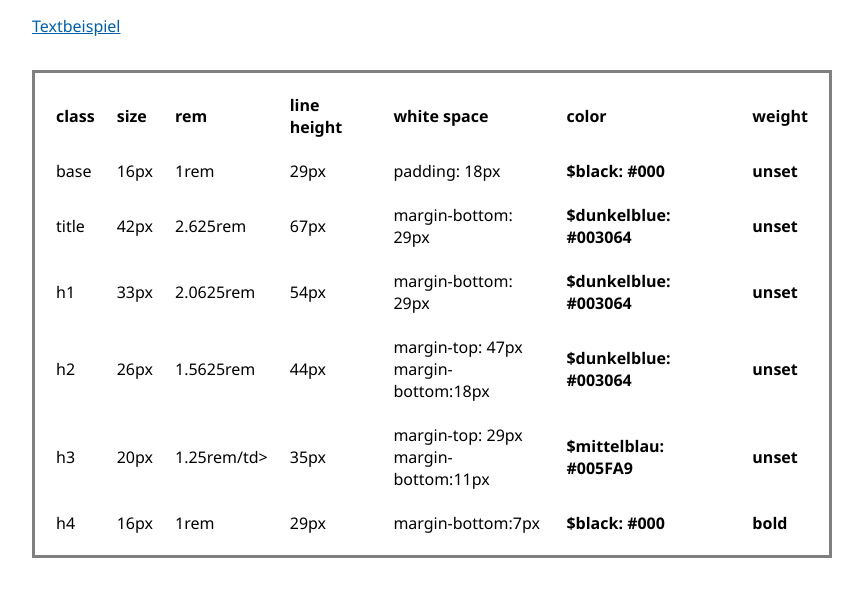
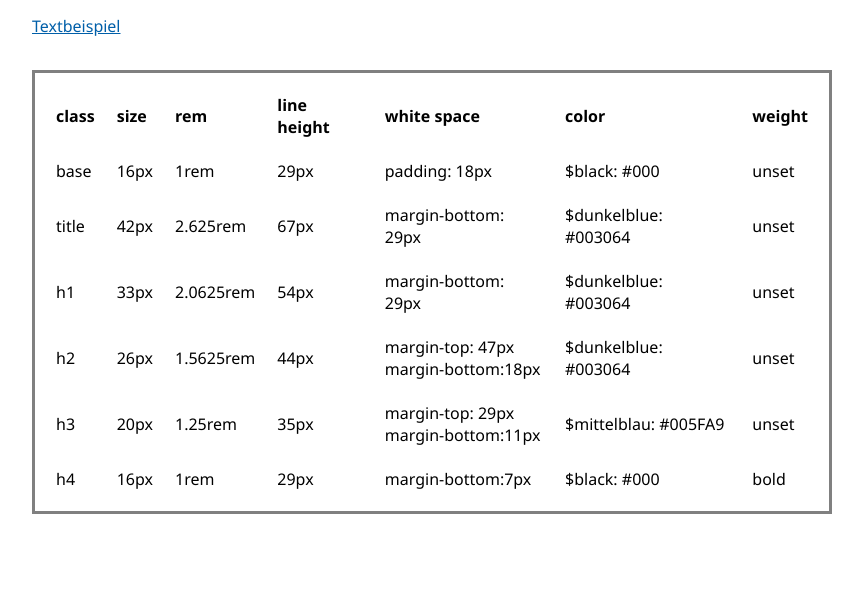
Before and after one commit to AxelWol/ds-ideas, a website: page public/index.html in a window 1280 px wide. Shown: the part 121-718 px from the top of the page, without its empty margins (5-868 px from the left). Drawn offline with Linux system fonts and the light colour scheme.

Commit message:
Code fix

```diff
--- a/public/index.html
+++ b/public/index.html
@@ -28,8 +28,8 @@
                 <td>1rem</td>
                 <td>29px</td>
                 <td>padding: 18px</td>
-                <th>$black: #000</th>
-                <th>unset</th>
+                <td>$black: #000</td>
+                <td>unset</td>
             </tr>
             <tr>
                 <td>title</td>
@@ -37,8 +37,8 @@
                 <td>2.625rem</td>
                 <td>67px</td>
                 <td>margin-bottom: 29px</td>
-                <th>$dunkelblue: #003064</th>
-                <th>unset</th>
+                <td>$dunkelblue: #003064</td>
+                <td>unset</td>
             </tr>
             <tr>
                 <td>h1</td>
@@ -46,8 +46,8 @@
                 <td>2.0625rem</td>
                 <td>54px</td>
                 <td>margin-bottom: 29px</td>
-                <th>$dunkelblue: #003064</th>
-                <th>unset</th>
+                <td>$dunkelblue: #003064</td>
+                <td>unset</td>
             </tr>
             <tr>
                 <td>h2</td>
@@ -55,17 +55,17 @@
                 <td>1.5625rem</td>
                 <td>44px</td>
                 <td>margin-top: 47px<br>margin-bottom:18px</td>
-                <th>$dunkelblue: #003064</th>
-                <th>unset</th>
+                <td>$dunkelblue: #003064</td>
+                <td>unset</td>
             </tr>
             <tr>
                 <td>h3</td>
                 <td>20px</td>
-                <td>1.25rem/td>
+                <td>1.25rem</td>
                 <td>35px</td>
                 <td>margin-top: 29px<br>margin-bottom:11px</td>
-                <th>$mittelblau: #005FA9</th>
-                <th>unset</th>
+                <td>$mittelblau: #005FA9</td>
+                <td>unset</td>
             </tr>
             <tr>
                 <td>h4</td>
@@ -73,8 +73,8 @@
                 <td>1rem</td>
                 <td>29px</td>
                 <td>margin-bottom:7px</td>
-                <th>$black: #000</th>
-                <th>bold</th>
+                <td>$black: #000</td>
+                <td>bold</td>
             </tr>
 
         </table>
```
Also changed, not shown: public/text-example.html (+2 -2 lines).
